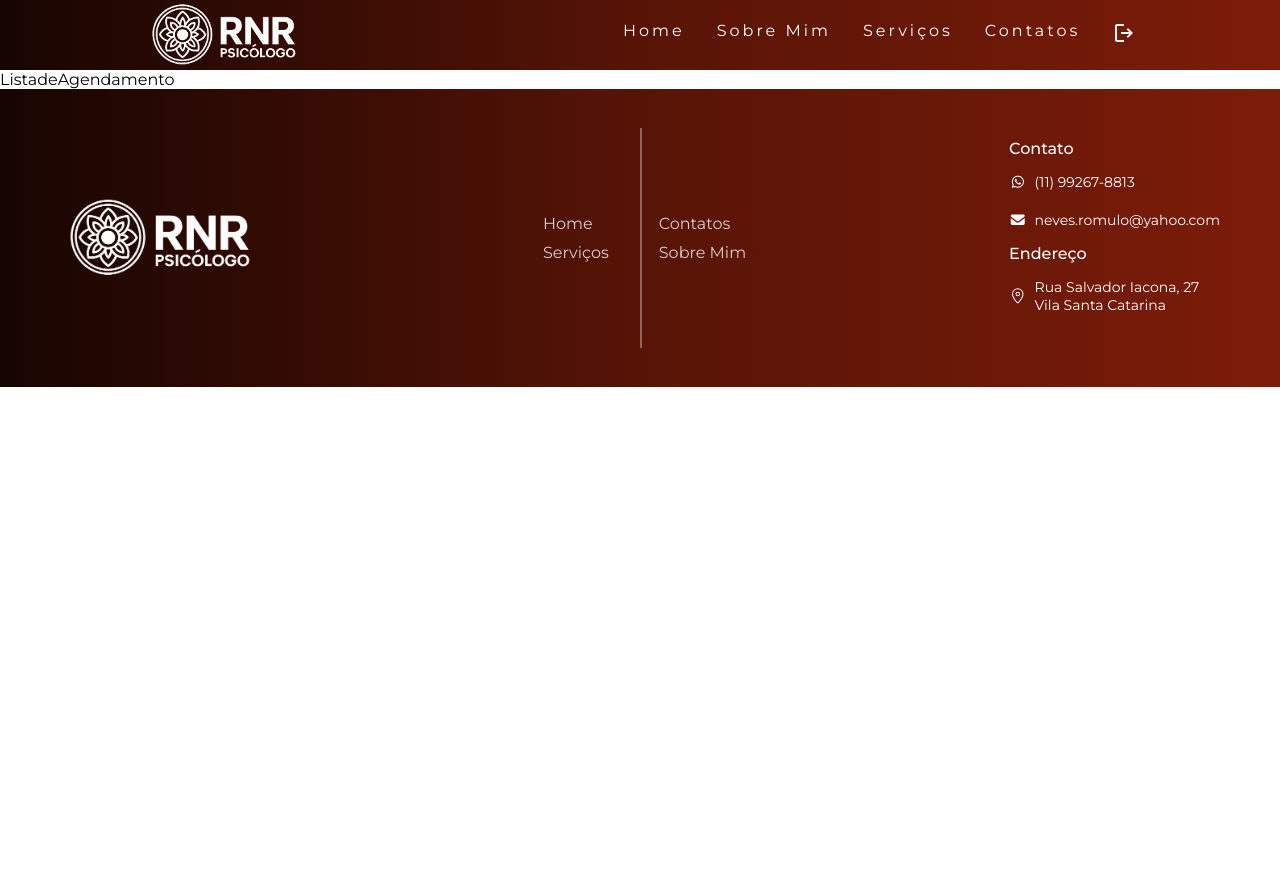
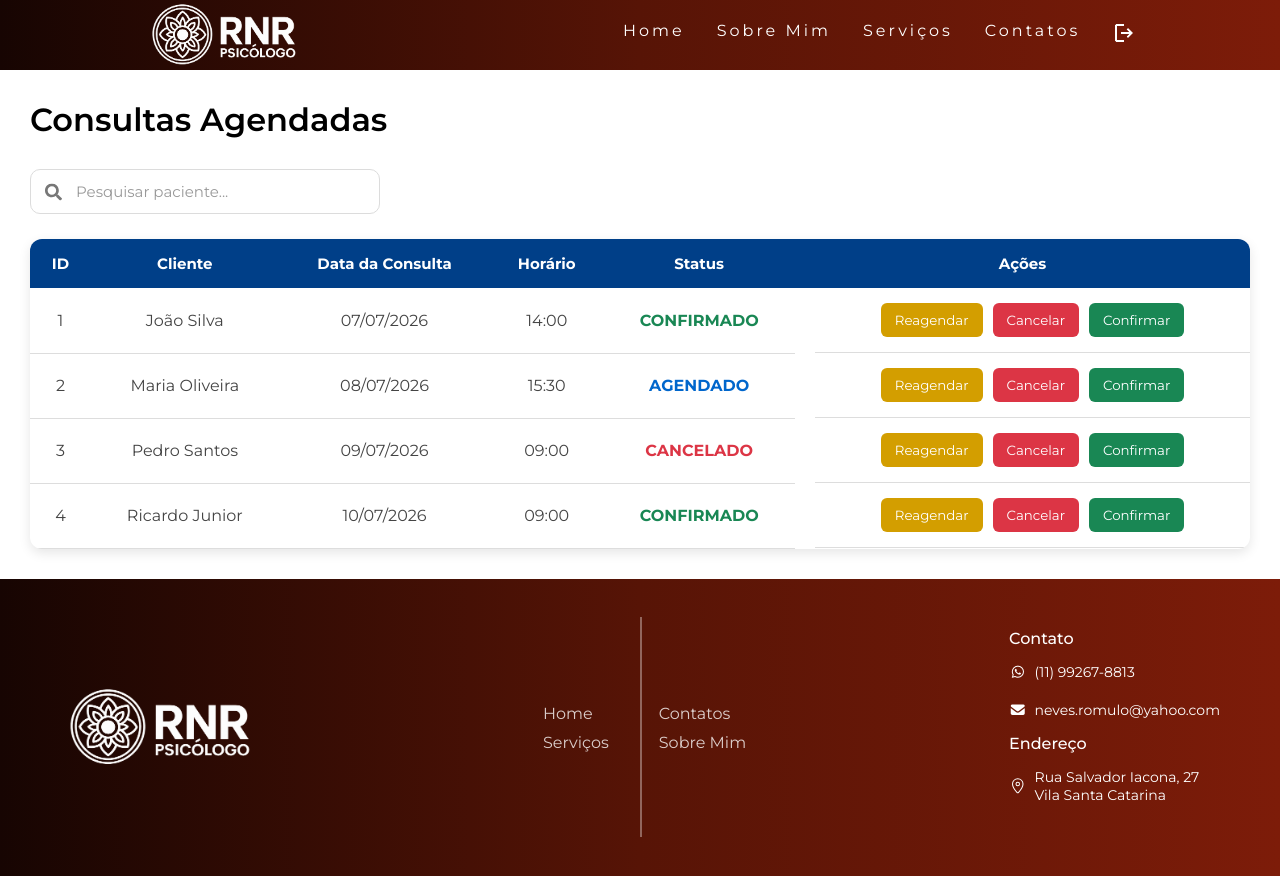
Before and after one commit to VictorEmanuel06/projeto-integrador-back-end, a React (Vite) app in the folder frontend/: page /listadeagendamento in a window 1280 px wide. Before the commit the page ends 800 px from the top, so only its background shows below. Built offline with nearby package versions, Linux system fonts and the light colour scheme.

Commit message:
Lista de agendamento

```diff
--- /dev/null
+++ b/frontend/src/App.css
@@ -0,0 +1,9 @@
+.App {
+    min-height: 100vh;
+    display: flex;
+    flex-direction: column;
+}
+
+.conteudo {
+    flex: 1;
+}
--- a/frontend/src/App.jsx
+++ b/frontend/src/App.jsx
@@ -1,5 +1,6 @@
 import Footer from './components/footer/Footer';
 import Menu from './components/menu/Menu';
+import "./App.css";
 
 // importando outlet
 import { Outlet } from 'react-router-dom';
@@ -9,7 +10,12 @@ function App() {
   return (
     <div className='App'>
       <Menu />
-      <Outlet />
+
+      <main className="conteudo">
+        <Outlet />
+      </main>
+
+
       <Footer />
     </div>
   )
--- a/frontend/src/main.jsx
+++ b/frontend/src/main.jsx
@@ -61,6 +61,10 @@ const router = createBrowserRouter([
       {
         path: "/contatos",
         element: <Contatos />
+      },
+      {
+        path: "/agendamento/:id",
+        element: <Agendamento />
       },
       {
         path: "/agendamento",
--- a/frontend/src/pages/ListaDeAgendamentos/ListaDeAgendamento.css
+++ b/frontend/src/pages/ListaDeAgendamentos/ListaDeAgendamento.css
@@ -0,0 +1,415 @@
+/* ==============================
+   CONTAINER PRINCIPAL
+============================== */
+
+
+.consultas {
+    width: 100%;
+    padding: 30px;
+}
+
+
+
+/* ==============================
+   TÍTULO
+============================== */
+
+
+.consultas-titulo {
+
+    font-size: 32px;
+
+    font-weight: 600;
+
+    color: black;
+
+    margin-bottom: 30px;
+
+}
+
+
+
+/* ==============================
+   TOPO - PESQUISA + BOTÃO
+============================== */
+
+
+.consultas-topo {
+
+    display: flex;
+
+    justify-content: space-between;
+
+    align-items: center;
+
+    margin-bottom: 25px;
+
+    gap: 20px;
+
+}
+
+
+
+/* ==============================
+   CAMPO DE PESQUISA
+============================== */
+
+
+.campo-pesquisa {
+
+    position: relative;
+
+    width: 350px;
+
+}
+
+
+
+.consultas-input {
+
+    width: 100%;
+
+    height: 45px;
+
+    padding-left: 45px;
+
+    padding-right: 15px;
+
+    border-radius: 10px;
+
+    border: 1px solid #dcdcdc;
+
+    background-color: #ffffff;
+
+    font-size: 15px;
+
+    color: #333;
+
+    outline: none;
+
+    transition: 0.3s;
+
+}
+
+
+
+.consultas-input::placeholder {
+
+    color: #999;
+
+}
+
+
+
+.consultas-input:focus {
+
+    border-color: #4a6fa5;
+
+    box-shadow: 0 0 5px rgba(74,111,165,0.25);
+
+}
+
+
+
+/* Ícone */
+
+.icone-pesquisa {
+
+    position: absolute;
+
+    left: 15px;
+
+    top: 50%;
+
+    transform: translateY(-50%);
+
+    font-size: 17px;
+
+    color: #777;
+
+}
+
+
+
+/* ==============================
+   BOTÃO NOVA CONSULTA
+============================== */
+
+
+.botao-nova-consulta {
+
+    background-color: grey;
+
+    color: white;
+
+    padding: 12px 20px;
+
+    border: none;
+
+    border-radius: 8px;
+
+    cursor: pointer;
+
+    font-size: 15px;
+
+    transition: 0.3s;
+
+}
+
+
+
+.botao-nova-consulta:hover {
+
+    background-color: rgb(87, 86, 86);
+
+}
+
+
+
+/* ==============================
+   TABELA
+============================== */
+
+
+.consultas-tabela {
+
+    width: 100%;
+
+    border-collapse: collapse;
+
+    background-color: white;
+
+    border-radius: 12px;
+
+    overflow: hidden;
+
+    box-shadow: 0px 4px 12px rgba(0,0,0,0.1);
+
+}
+
+
+
+/* Cabeçalho */
+
+.consultas-cabecalho {
+    background-color: rgb(0, 63, 136);
+    color: white;
+}
+
+
+
+.consultas-cabecalho th {
+    padding: 15px;
+    text-align: center;
+    font-size: 15px;
+    color: white;
+}
+
+
+
+/* Linhas */
+
+
+.linha-consulta {
+
+    transition: 0.2s;
+
+}
+
+
+
+.linha-consulta:hover {
+
+    background-color: #f1f5fb;
+
+}
+
+
+
+.linha-consulta td {
+
+    padding: 15px;
+
+    text-align: center;
+
+    border-bottom: 1px solid #ddd;
+
+    color: #444;
+
+}
+
+
+
+/* ==============================
+   STATUS
+============================== */
+
+
+.status-agendado {
+
+    color: #0066cc;
+
+    font-weight: bold;
+
+}
+
+
+
+.status-confirmado {
+
+    color: #198754;
+
+    font-weight: bold;
+
+}
+
+
+
+.status-cancelado {
+
+    color: #dc3545;
+
+    font-weight: bold;
+
+}
+
+
+
+/* ==============================
+   AÇÕES
+============================== */
+
+
+.acoes {
+
+    display: flex;
+
+    justify-content: center;
+
+    gap: 10px;
+
+}
+
+
+
+/* Botão Reagendar */
+
+
+.botao-reagendar {
+
+    background-color: #d39e00;
+    color: white;
+    border: none;
+    padding: 8px 14px;
+    border-radius: 6px;
+    cursor: pointer;
+    transition: 0.3s;
+}
+
+
+
+.botao-reagendar:hover {
+    background-color: #b88600;
+}
+
+/* Botão Confirmar */
+
+.botao-confirmar {
+    background-color: #198754;
+    color: white;
+    border: none;
+    padding: 8px 14px;
+    border-radius: 6px;
+    cursor: pointer;
+    transition: 0.3s;
+}
+
+.botao-confirmar:hover {
+    background-color: #0f5836;
+}
+
+
+/* Botão Cancelar */
+
+
+.botao-cancelar {
+
+    background-color: #dc3545;
+
+    color: white;
+
+    border: none;
+
+    padding: 8px 14px;
+
+    border-radius: 6px;
+
+    cursor: pointer;
+
+    transition: 0.3s;
+
+}
+
+
+
+.botao-cancelar:hover {
+
+    background-color: #b02a37;
+
+}
+
+
+
+/* ==============================
+   RESPONSIVIDADE
+============================== */
+
+
+@media(max-width: 768px) {
+
+
+    .consultas {
+
+        padding: 15px;
+
+    }
+
+
+
+    .consultas-topo {
+
+        flex-direction: column;
+
+        align-items: stretch;
+
+    }
+
+
+
+    .consultas-input {
+
+        width: 100%;
+
+    }
+
+
+
+    .consultas-tabela {
+
+        font-size: 14px;
+
+        overflow-x: auto;
+
+    }
+
+
+
+    .acoes {
+
+        flex-direction: column;
+
+    }
+
+
+
+}
--- a/frontend/src/pages/ListaDeAgendamentos/ListaDeAgendamento.jsx
+++ b/frontend/src/pages/ListaDeAgendamentos/ListaDeAgendamento.jsx
@@ -1,10 +1,234 @@
-import React from 'react'
 import "./ListaDeAgendamento.css";
+import { FaSearch } from "react-icons/fa";
+import { useState } from "react";
+import { useNavigate } from "react-router-dom";
 
 const ListadeAgendamento = () => {
+
+    const [pesquisa, setPesquisa] = useState("");
+    const navigate = useNavigate();
+
+
+   const [consultas, setConsultas] = useState([
+
+    {
+        id: 1,
+        nomeCliente: "João Silva",
+        dataConsulta: "07/07/2026",
+        horarioConsulta: "14:00",
+        status: "CONFIRMADO"
+    },
+
+
+    {
+        id: 2,
+        nomeCliente: "Maria Oliveira",
+        dataConsulta: "08/07/2026",
+        horarioConsulta: "15:30",
+        status: "AGENDADO"
+    },
+
+
+    {
+        id: 3,
+        nomeCliente: "Pedro Santos",
+        dataConsulta: "09/07/2026",
+        horarioConsulta: "09:00",
+        status: "CANCELADO"
+    },
+
+    {
+        id: 4,
+        nomeCliente: "Ricardo Junior",
+        dataConsulta: "10/07/2026",
+        horarioConsulta: "09:00",
+        status: "CONFIRMADO"
+    }
+
+]);
+
+
+const consultasFiltradas = consultas.filter((consulta) =>
+        consulta.nomeCliente
+            .toLowerCase()
+            .includes(pesquisa.toLowerCase())
+    );
+
+    const alterarStatus = (id, novoStatus) => {
+
+    setConsultas((consultasAtuais) =>
+        consultasAtuais.map((consulta) =>
+            consulta.id === id
+                ? { ...consulta, status: novoStatus }
+                : consulta
+        )
+    );
+
+};
+
+
   return (
-    <div>ListadeAgendamento</div>
+    <>
+    <div className="consultas">
+
+    <h1 className="consultas-titulo">
+        Consultas Agendadas
+    </h1>
+
+
+    <div className="consultas-topo">
+
+        <div className="campo-pesquisa">
+
+            <FaSearch className="icone-pesquisa" />
+
+            <input
+                className="consultas-input"
+                type="text"
+                placeholder="Pesquisar paciente..."
+                value={pesquisa}
+                onChange={(e) => setPesquisa(e.target.value)}
+            />
+        </div>
+
+
+        {/* <button className="botao-nova-consulta">
+            Nova Consulta
+        </button> */}
+
+    </div>
+
+
+
+    <table className="consultas-tabela">
+
+        <thead className="consultas-cabecalho">
+
+            <tr>
+
+                <th className="coluna-id">
+                    ID
+                </th>
+
+                <th>
+                    Cliente
+                </th>
+
+                <th>
+                    Data da Consulta
+                </th>
+
+                <th>
+                    Horário
+                </th>
+
+                <th>
+                    Status
+                </th>
+
+                <th>
+                    Ações
+                </th>
+
+            </tr>
+
+        </thead>
+
+
+
+        <tbody>
+
+
+            {consultasFiltradas.map((consulta)=>(
+
+                <tr
+                    className="linha-consulta"
+                    key={consulta.id}
+                >
+
+
+                    <td>
+                        {consulta.id}
+                    </td>
+
+
+                    <td>
+                        {consulta.nomeCliente}
+                    </td>
+
+
+                    <td>
+                        {consulta.dataConsulta}
+                    </td>
+
+
+                    <td>
+                        {consulta.horarioConsulta}
+                    </td>
+
+
+                    <td>
+
+                        <span className={`status-${consulta.status.toLowerCase()}`}>
+
+                            {consulta.status}
+
+                        </span>
+
+                    </td>
+
+
+
+                    <td className="acoes">
+
+
+                        <button
+                            className="botao-reagendar"
+                            onClick={() => navigate(`/agendamento/${consulta.id}`)}
+                        >
+
+                            Reagendar
+
+                        </button>
+
+
+
+                        <button
+                            className="botao-cancelar"
+                             onClick={() => alterarStatus(consulta.id, "CANCELADO" )}
+                        >
+
+                            Cancelar
+
+                        </button>
+
+                        <button
+                            className="botao-confirmar"
+                             onClick={() => alterarStatus(consulta.id, "CONFIRMADO" )}
+                        >
+
+                            Confirmar
+
+                        </button>
+
+
+                    </td>
+
+
+                </tr>
+
+            ))}
+
+
+        </tbody>
+
+
+    </table>
+
+
+</div>
+</>
   )
 }
 
-export default ListadeAgendamento
+export default ListadeAgendamento;
```
